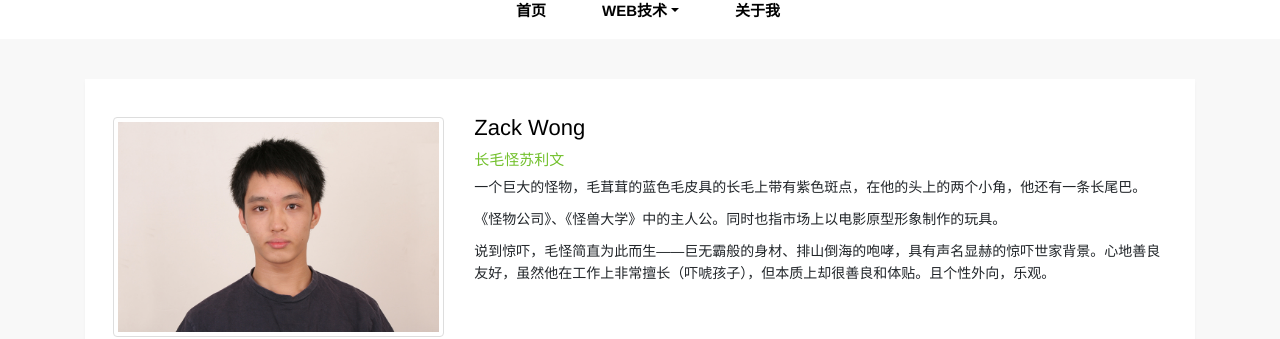
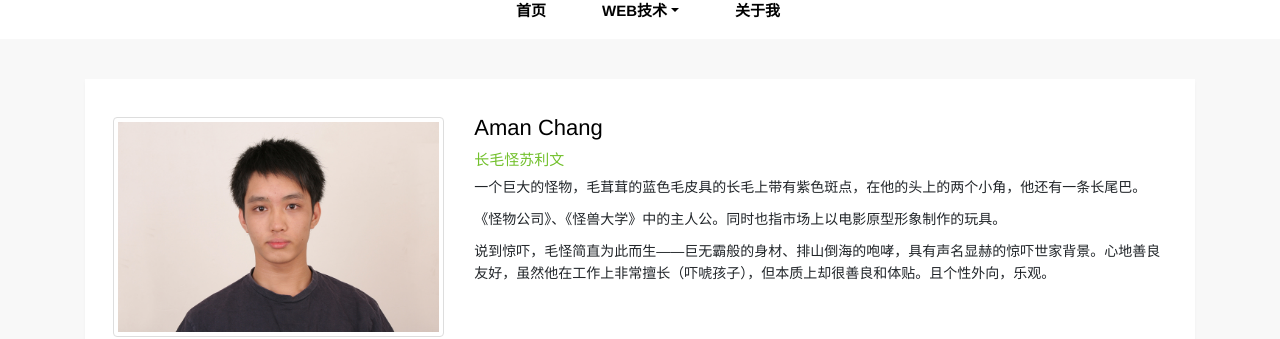
Before and after one commit to Tullay/Tullay.github.io, a Jekyll site: the page built from pages/about.html, in a window 1280 px wide. Shown: the part 148-487 px from the top of the page. Built offline with Jekyll 4.4.1, drawn with Linux system fonts in a browser that asks for light colours.

Commit message:
Update about.html

```diff
--- a/pages/about.html
+++ b/pages/about.html
@@ -12,7 +12,7 @@ description: Zack Wong，开源网络创始人，国家第八期SEO工程师，
         <div class="row">
           <div class="col-md-4 mt-4"><img src="/images/pages/about.jpg" alt="Zack Wong" class="img-thumbnail"></div>
           <div class="col-md-8 mt-4">
-            <p class="post-title">Zack Wong</p>
+            <p class="post-title">Aman Chang</p>
             <p class="post-tag">长毛怪苏利文</p>
             <p>一个巨大的怪物，毛茸茸的蓝色毛皮具的长毛上带有紫色斑点，在他的头上的两个小角，他还有一条长尾巴。</p>
             <p>《怪物公司》、《怪兽大学》中的主人公。同时也指市场上以电影原型形象制作的玩具。</p>
```
